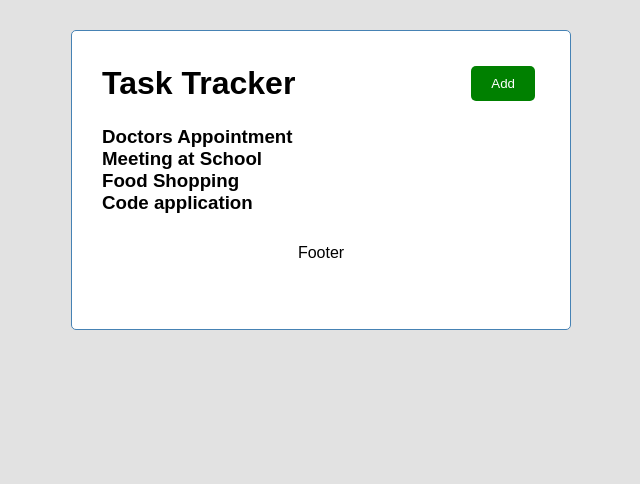
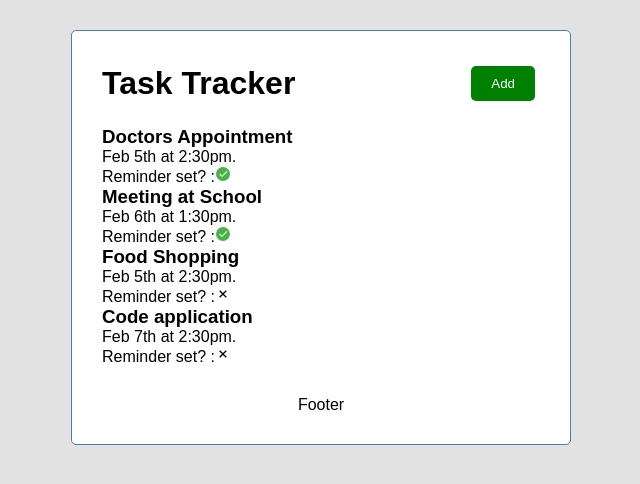
Before and after one commit to Bwogi/react-task-tracker, a React (Create React App) app: page / in a window 1280 px wide. Shown: the top 484 px of the page, without its empty margins (319-959 px from the left). Built offline with nearby package versions, Linux system fonts and the light colour scheme.

Commit message:
added state

```diff
--- a/package.json
+++ b/package.json
@@ -8,6 +8,7 @@
     "@testing-library/user-event": "^12.1.10",
     "react": "^17.0.2",
     "react-dom": "^17.0.2",
+    "react-icons": "^4.3.1",
     "react-scripts": "4.0.3",
     "web-vitals": "^1.0.1"
   },
--- a/src/components/Tasks/index.js
+++ b/src/components/Tasks/index.js
@@ -1,4 +1,9 @@
-const tasks = [
+import { useState } from 'react';
+import { FcOk } from 'react-icons/fc';
+import { BiX } from 'react-icons/bi';
+
+const Tasks = () => {
+	const [tasks, setTasks] = useState([
 		{
 			id: 1,
 			text: 'Doctors Appointment',
@@ -23,13 +28,16 @@ const tasks = [
 			day: 'Feb 7th at 2:30pm.',
 			reminder: false,
 		},
-];
+	]);
 
-const Tasks = () => {
 	return (
 		<>
 			{tasks.map((task) => (
-				<h3 key={task.id}>{task.text} </h3>
+				<>
+					<h3 key={task.id}>{task.text}</h3>
+					<p>{task.day}</p>
+					<p>Reminder set? :{task.reminder ? <FcOk /> : <BiX />}</p>
+				</>
 			))}
 		</>
 	);
```
Also changed, not shown: 2 other files (tests, documents, lock files or other folders). Lines whose indentation alone changed are shown as unchanged.
